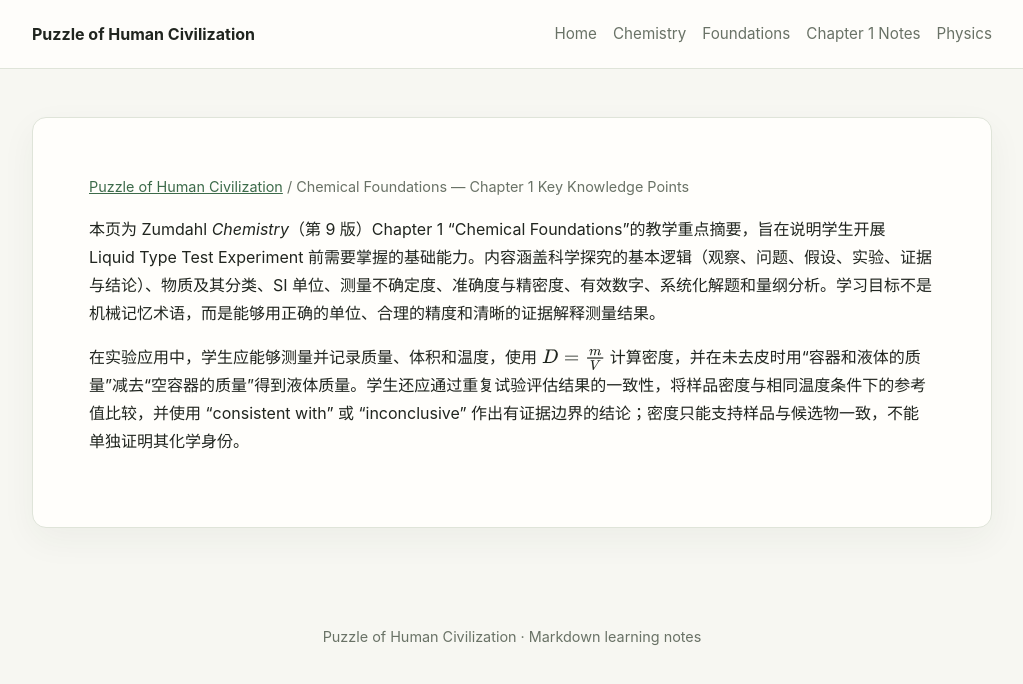
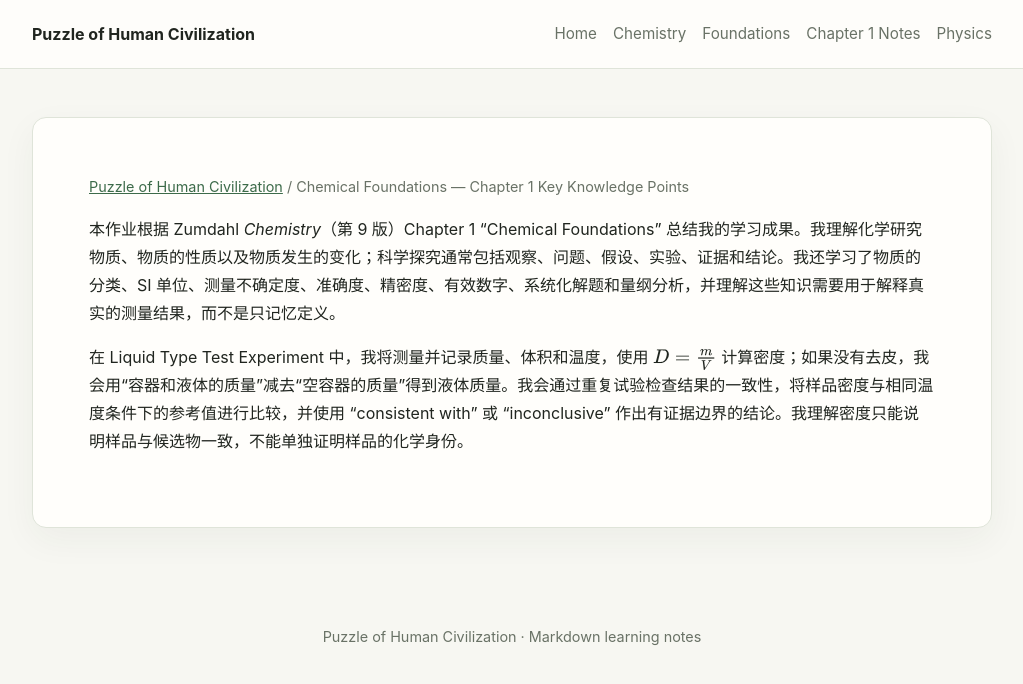
Before and after one commit to lloyd-c137/-Puzzle-of-Human-Civilization, a Jekyll site: the page built from Chem Journal/Chemical Foundations — Chapter 1 Key Knowledge Points.md, in a window 1280 px wide. Shown: the top 684 px of the page, without its empty margins (128-1151 px from the left). Built offline with Jekyll 4.4.1, drawn with Linux system fonts in a browser that asks for light colours.

Commit message:
Automatic sync: 2026-08-20 21:43:40

```diff
--- a/Chem Journal/Chemical Foundations — Chapter 1 Key Knowledge Points.md
+++ b/Chem Journal/Chemical Foundations — Chapter 1 Key Knowledge Points.md
@@ -5,6 +5,6 @@ permalink: /chemistry/chemical-foundations-key-points/
 description: Key knowledge points from Zumdahl Chemistry Chapter 1.
 ---
 
-本页为 Zumdahl *Chemistry*（第 9 版）Chapter 1 “Chemical Foundations”的教学重点摘要，旨在说明学生开展 Liquid Type Test Experiment 前需要掌握的基础能力。内容涵盖科学探究的基本逻辑（观察、问题、假设、实验、证据与结论）、物质及其分类、SI 单位、测量不确定度、准确度与精密度、有效数字、系统化解题和量纲分析。学习目标不是机械记忆术语，而是能够用正确的单位、合理的精度和清晰的证据解释测量结果。
+本作业根据 Zumdahl *Chemistry*（第 9 版）Chapter 1 “Chemical Foundations” 总结我的学习成果。我理解化学研究物质、物质的性质以及物质发生的变化；科学探究通常包括观察、问题、假设、实验、证据和结论。我还学习了物质的分类、SI 单位、测量不确定度、准确度、精密度、有效数字、系统化解题和量纲分析，并理解这些知识需要用于解释真实的测量结果，而不是只记忆定义。
 
-在实验应用中，学生应能够测量并记录质量、体积和温度，使用 $$D=\frac{m}{V}$$ 计算密度，并在未去皮时用“容器和液体的质量”减去“空容器的质量”得到液体质量。学生还应通过重复试验评估结果的一致性，将样品密度与相同温度条件下的参考值比较，并使用 “consistent with” 或 “inconclusive” 作出有证据边界的结论；密度只能支持样品与候选物一致，不能单独证明其化学身份。
+在 Liquid Type Test Experiment 中，我将测量并记录质量、体积和温度，使用 $$D=\frac{m}{V}$$ 计算密度；如果没有去皮，我会用“容器和液体的质量”减去“空容器的质量”得到液体质量。我会通过重复试验检查结果的一致性，将样品密度与相同温度条件下的参考值进行比较，并使用 “consistent with” 或 “inconclusive” 作出有证据边界的结论。我理解密度只能说明样品与候选物一致，不能单独证明样品的化学身份。
```
